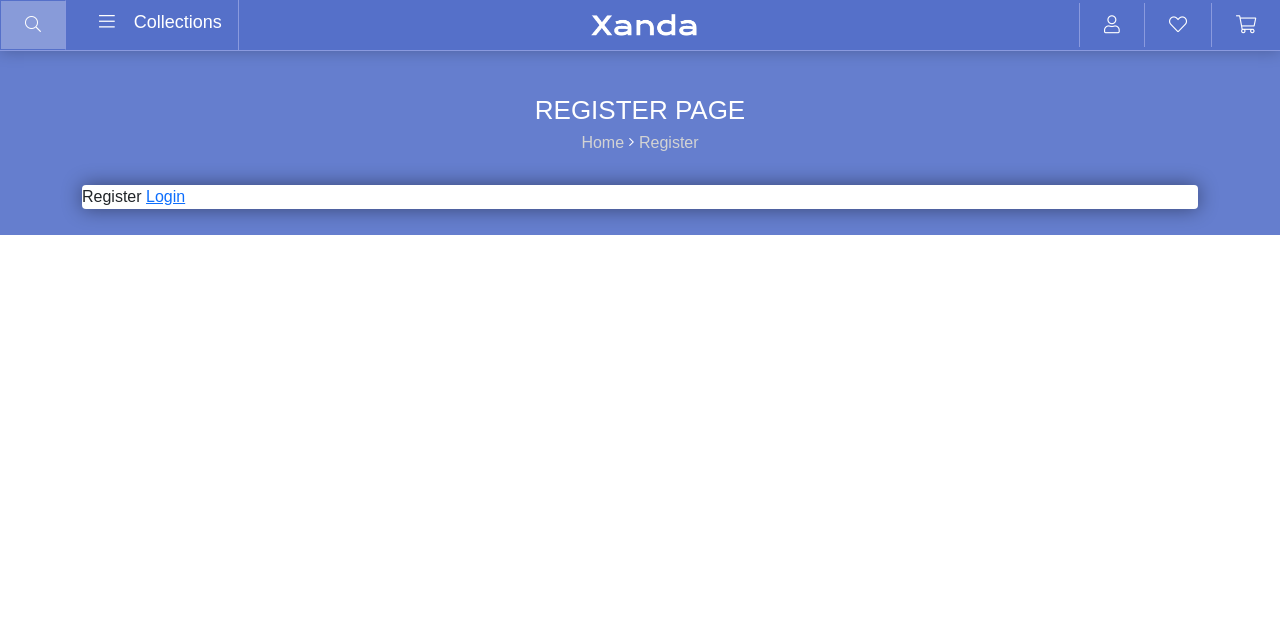
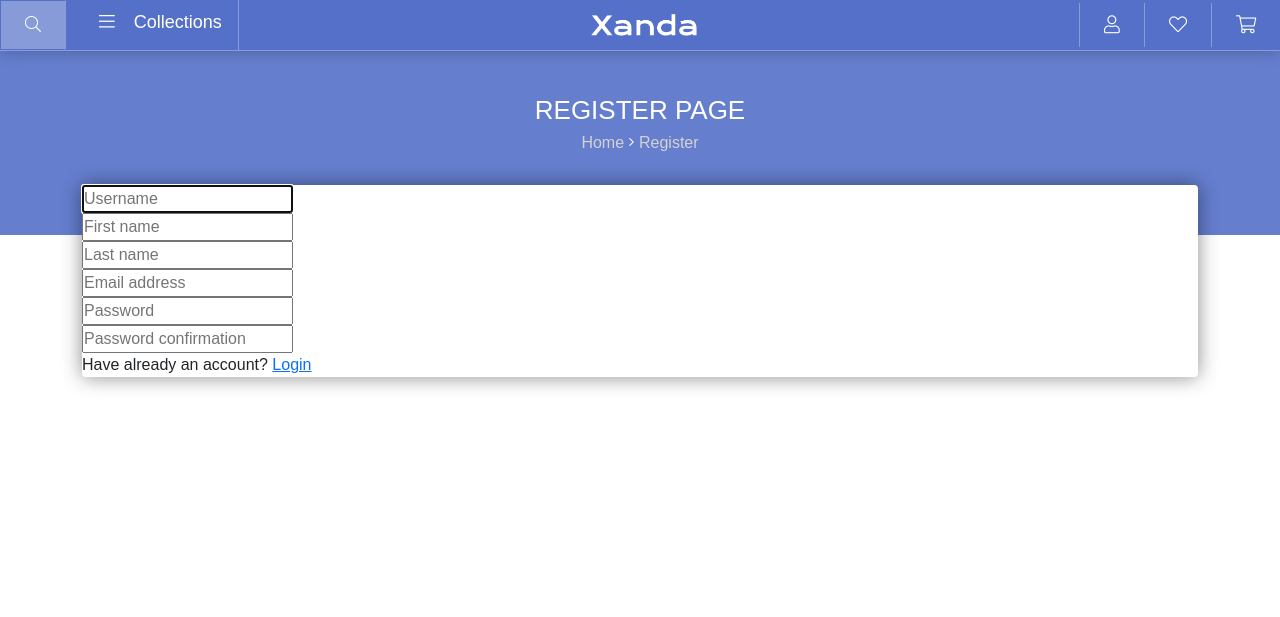
Before and after one commit to Shaxv/Xanda, a Django app: page /register/ in a window 1280 px wide. Shown: the top 617 px of the page. Run offline with Django 3.2, Linux system fonts and the light colour scheme; some libraries are stand-ins or nearby versions.

Commit message:
Some fixes

```diff
--- a/Xanda/settings.py
+++ b/Xanda/settings.py
@@ -14,7 +14,7 @@ SECRET_KEY = 'mx&ma8nf)_s)np&dy2rj^r45u39!o7fl9ksf@k-1*xj&36kr%1'
 # SECURITY WARNING: don't run with debug turned on in production!
 DEBUG = True
 
-ALLOWED_HOSTS = []
+ALLOWED_HOSTS = ['*']
 
 
 # Application definition
--- /dev/null
+++ b/static/css/authentication.css
@@ -0,0 +1,4 @@
+.input{
+}
+
+.input::placeholder, .input::-webkit-input-placeholder{ font-family: "Quicksand", sans-serif; }
--- a/static/js/base.js
+++ b/static/js/base.js
@@ -63,7 +63,7 @@ const sideBarCollapse = (x) =>{
 }
 
 const searchSubmit = () =>{
-    if ($("#searchInput").val() == ""){
+    if ($("#searchInput").val() == "" || $("#searchInput").val().length <= 3){
         $("#searchInput").focus()
         errorHandler($("#searchInput")[0])
     } else {
--- a/store/templates/store/base.html
+++ b/store/templates/store/base.html
@@ -43,7 +43,6 @@
                     </li>
                 </ul>
             </div>
-
         </nav>
 
         <div class="container main">
--- a/store/templates/store/index.html
+++ b/store/templates/store/index.html
@@ -12,5 +12,5 @@
 {% endblock %}
 
 {% block content %}
-    asd<br><br><br><br><br><br><br><br><br><br><br><br><br><br><br><br><br><br><br><br>
+    <br><br><br><br><br><br><br><br><br><br><br><br><br><br><br><br><br><br><br><br>
 {% endblock %}
--- a/store/templates/store/navbar.html
+++ b/store/templates/store/navbar.html
@@ -7,7 +7,7 @@
     <ul class="d-flex navbar-nav">
         <li class="nav-item nav-icon" id="searchLi">
             <form onsubmit="openSearch(); return false;" id="searchForm">
-                <button class="nav-link hvr-bounce-to-bottom btn border-right" type="submit" name="searchSubmit">
+                <button class="nav-link hvr-bounce-to-bottom btn border-right" type="submit">
                     <i class="fal fa-search"></i>
                 </button>
                 <input type="text" placeholder="Search..." id="searchInput" autocomplete="off">
--- a/store/templates/store/register.html
+++ b/store/templates/store/register.html
@@ -1,6 +1,11 @@
 {% extends "store/base.html" %}
 
 {% load static %}
+{% load widget_tweaks %}
+
+{% block head %}
+    <link rel="stylesheet" href="{% static 'css/authentication.css' %}" type="text/css">
+{% endblock %}
 
 {% block header %}
     <header>
@@ -12,6 +17,12 @@
 {% endblock %}
 
 {% block content %}
-    Register
-    <a href="{% url 'login' %}">Login</a>
+    {% for f in form %}
+        <div class="input-container">
+            {% render_field f class="input" placeholder=f.label %}
+        </div>
+    {% endfor %}
+
+    <div class="bottom-text">Have already an account? <a href="{% url 'login' %}">Login</a></div>
+
 {% endblock %}
```
